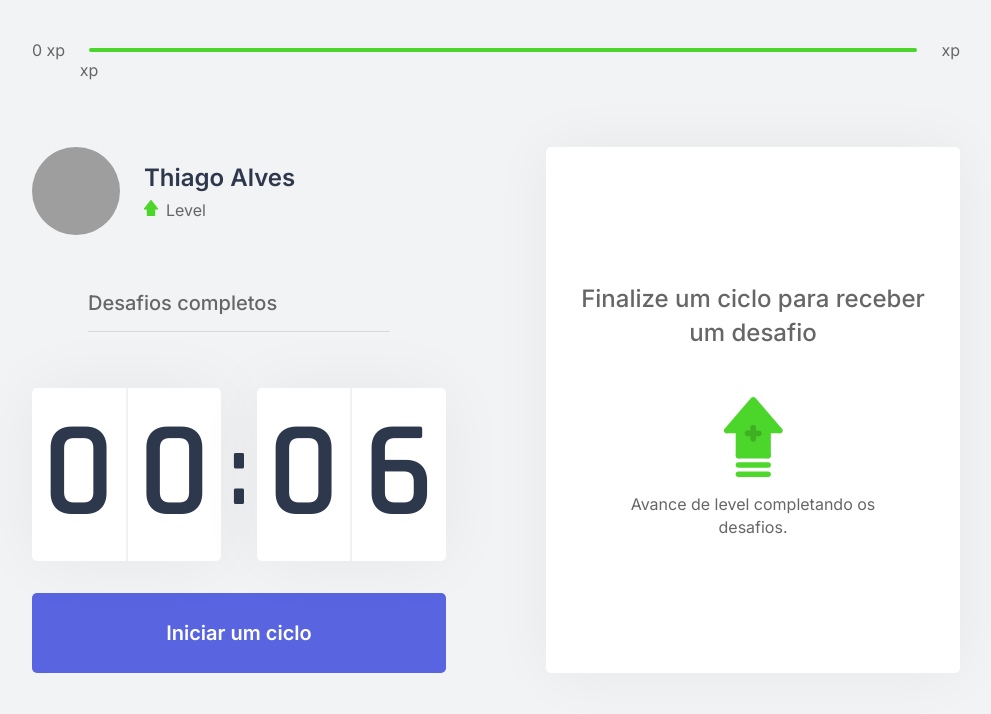
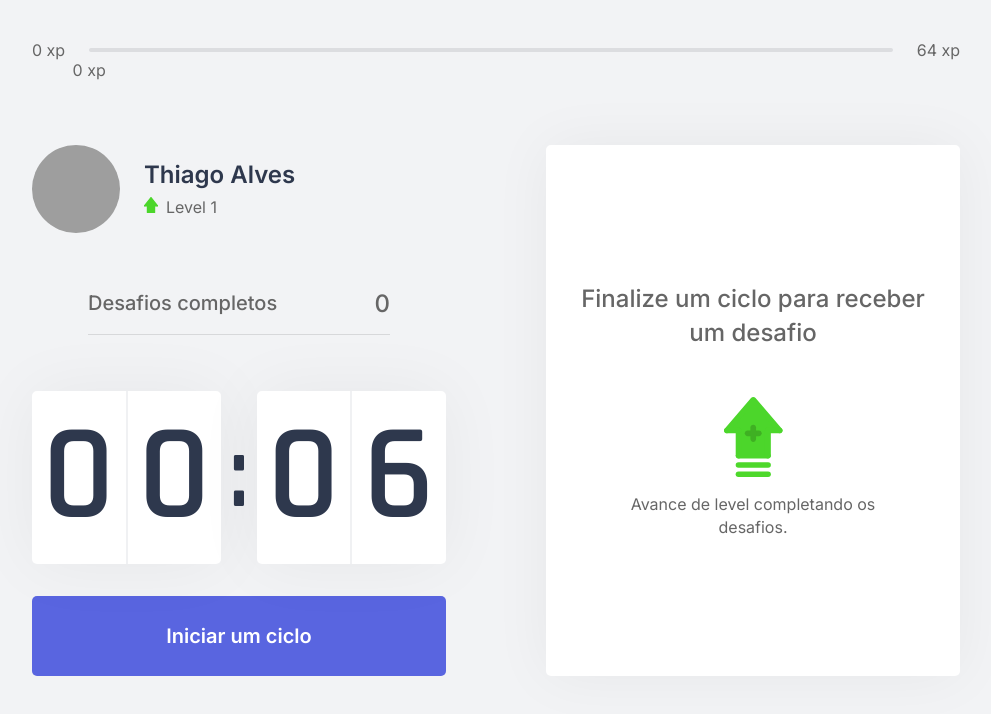
Before and after one commit to the-one-who-knoccks/NextLevelWeek4-Master, a Next.js app: page / in a window 1280 px wide. Shown: the top 714 px of the page, without its empty margins (144-1135 px from the left). Built offline with nearby package versions, Linux system fonts and the light colour scheme; grey boxes are pictures that could not be loaded.

Commit message:
Moved page  context to the index file
Index tsx file

```diff
--- a/src/pages/index.tsx
+++ b/src/pages/index.tsx
@@ -1,4 +1,4 @@
-
+import { GetServerSideProps } from 'next';
 import React from "react";
 import { CompletedChallenges } from "../Components/CompletedChallenges";
 import { Countdown } from "../Components/Countdown";
@@ -11,10 +11,27 @@
 import styles from '../styles/pages/Home.module.css';
 
 import { CountdownProvider } from '../contexts/CountdownContext';
+import { ChallengesProvider } from '../contexts/ChallengesContext';
 
 
-export default function Home() {
+interface HomeProps {
+  level: number;
+  currentExperience: number;
+  challengesCompleted: number;
+}
+
+export default function Home(props: HomeProps) {
+
+  console.log(props);
+
+
   return (
+    <ChallengesProvider
+      level={props.level}
+      currentExperience={props.currentExperience}
+      challengesCompleted={props.challengesCompleted}
+
+    >
       <div className={styles.container}>
         <Head>
           <title>Início | move.it</title>
@@ -33,5 +50,20 @@
           </section>
         </CountdownProvider>
       </div>
+    </ChallengesProvider>
   )
 }
+
+export const getServerSideProps: GetServerSideProps = async (ctx) => {
+
+  const { level, currentExperience, challengesCompleted } = ctx.req.cookies;
+
+
+  return {
+    props: {
+      level: Number(level),
+      currentExperience: Number(currentExperience),
+      challengesCompleted: Number(challengesCompleted),
+    }
+  }
+}
```
Lines whose indentation alone changed are shown as unchanged.
